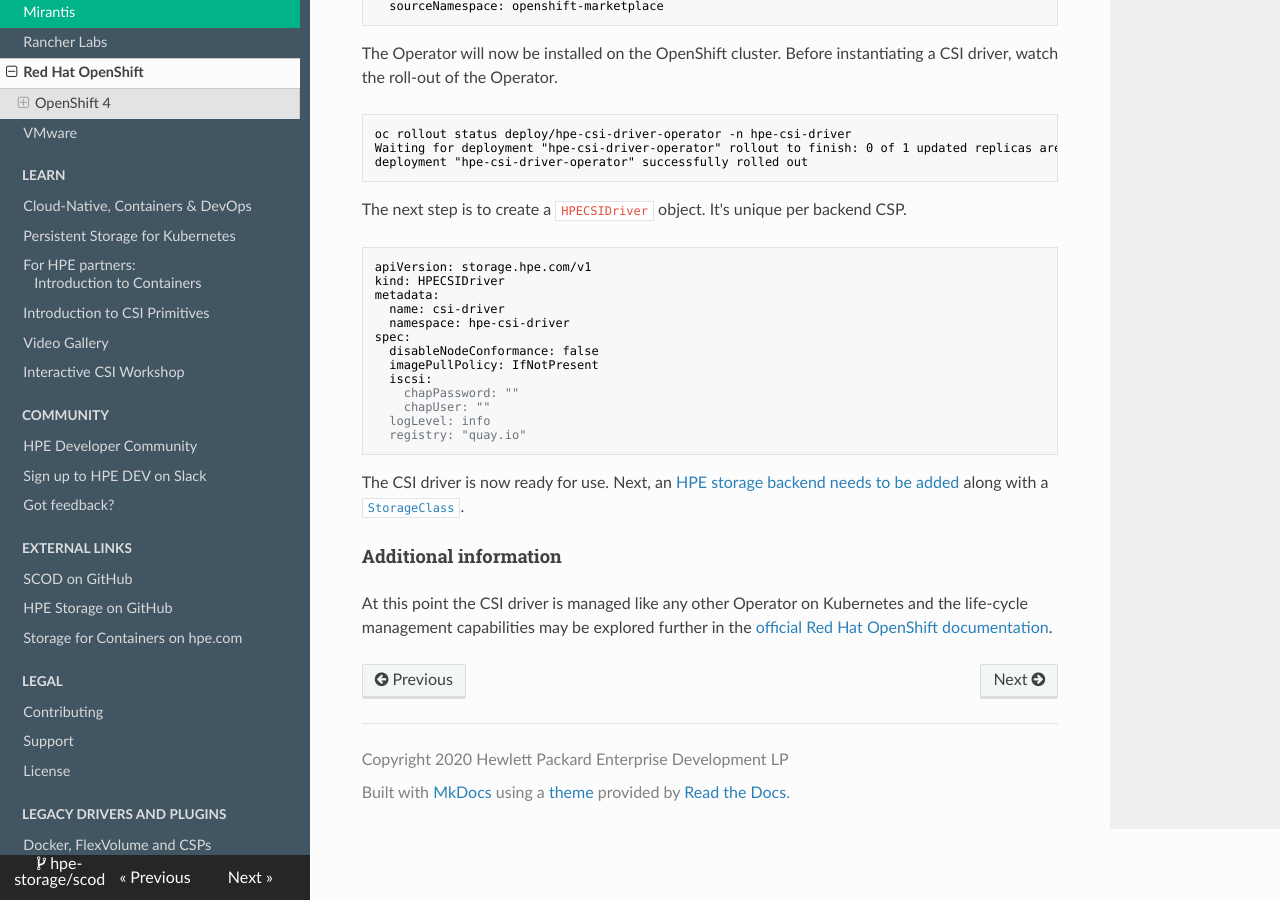
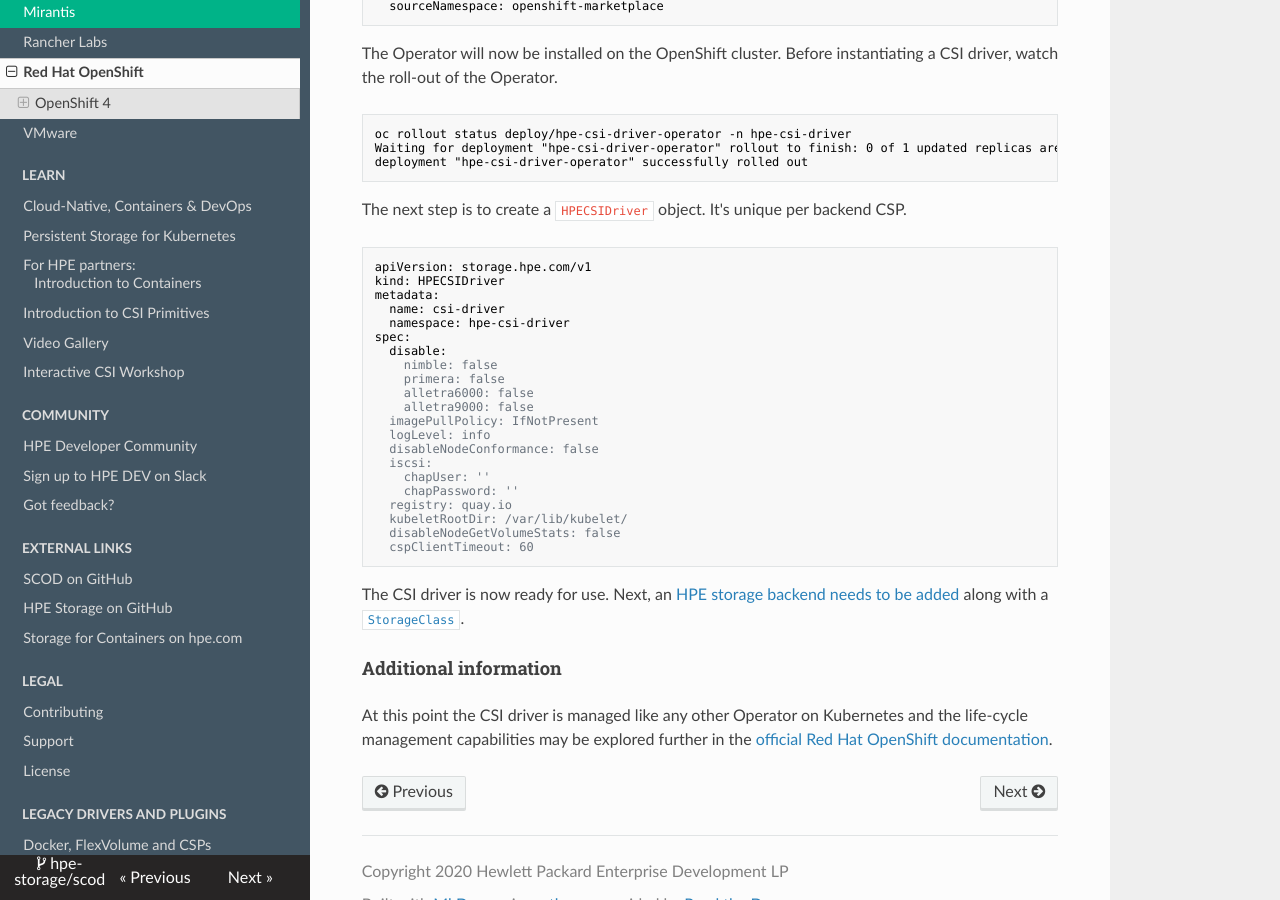
Before and after one commit to hpe-storage/scod, an MkDocs documentation site: the page built from docs/partners/redhat_openshift/index.md, in a window 1280 px wide and 900 px high, scrolled down 7137 px. Built offline with MkDocs 1.6.1, drawn with Linux system fonts in a browser that asks for light colours; nearby versions of some CDN libraries.

Commit message:
Fixed operator manifest (#122)
Closing #121
Signed-off-by: Michael Mattsson <michael.mattsson@gmail.com>

````diff
--- a/docs/partners/redhat_openshift/index.md
+++ b/docs/partners/redhat_openshift/index.md
@@ -158,13 +158,21 @@
   name: csi-driver
   namespace: hpe-csi-driver
 spec:
+  disable:
+    nimble: false
+    primera: false
+    alletra6000: false
+    alletra9000: false
+  imagePullPolicy: IfNotPresent
+  logLevel: info
   disableNodeConformance: false
-  imagePullPolicy: IfNotPresent
   iscsi:
-    chapPassword: ""
-    chapUser: ""
-  logLevel: info
-  registry: "quay.io"
+    chapUser: ''
+    chapPassword: ''
+  registry: quay.io
+  kubeletRootDir: /var/lib/kubelet/
+  disableNodeGetVolumeStats: false
+  cspClientTimeout: 60
 ```
 
 The CSI driver is now ready for use. Next, an [HPE storage backend needs to be added](../../csi_driver/deployment.md#add_an_hpe_storage_backend) along with a [`StorageClass`](../../csi_driver/using.md#base_storageclass_parameter).
````
